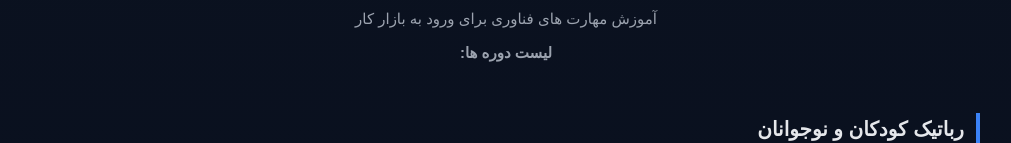
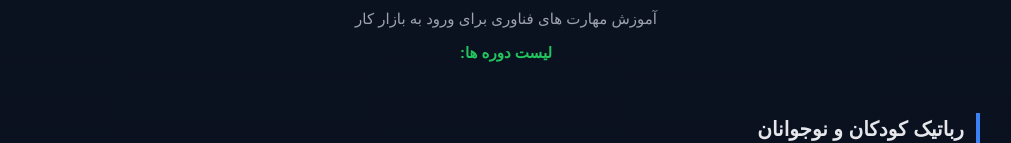
Before and after one commit to grayazal/hirmand-courses, a plain HTML site: page index.html in a window 1280 px wide. Shown: the part 232-375 px from the top of the page, without its empty margins (134-1145 px from the left). Drawn offline with Linux system fonts and the light colour scheme; a small style sheet from the web is missing.

Commit message:
Update index.html

```diff
--- a/index.html
+++ b/index.html
@@ -226,7 +226,7 @@
 
       <h1>آموزشگاه فنی و حرفه‌ای هیرمند</h1>
       <p>آموزش مهارت های فناوری برای ورود به بازار کار</p>
-      <p><b>لیست دوره ها:</b></p>
+      <p class="mmd"><b>لیست دوره ها:</b></p>
     </header>
 
     <!-- کودکان و نوجوانان -->
```
